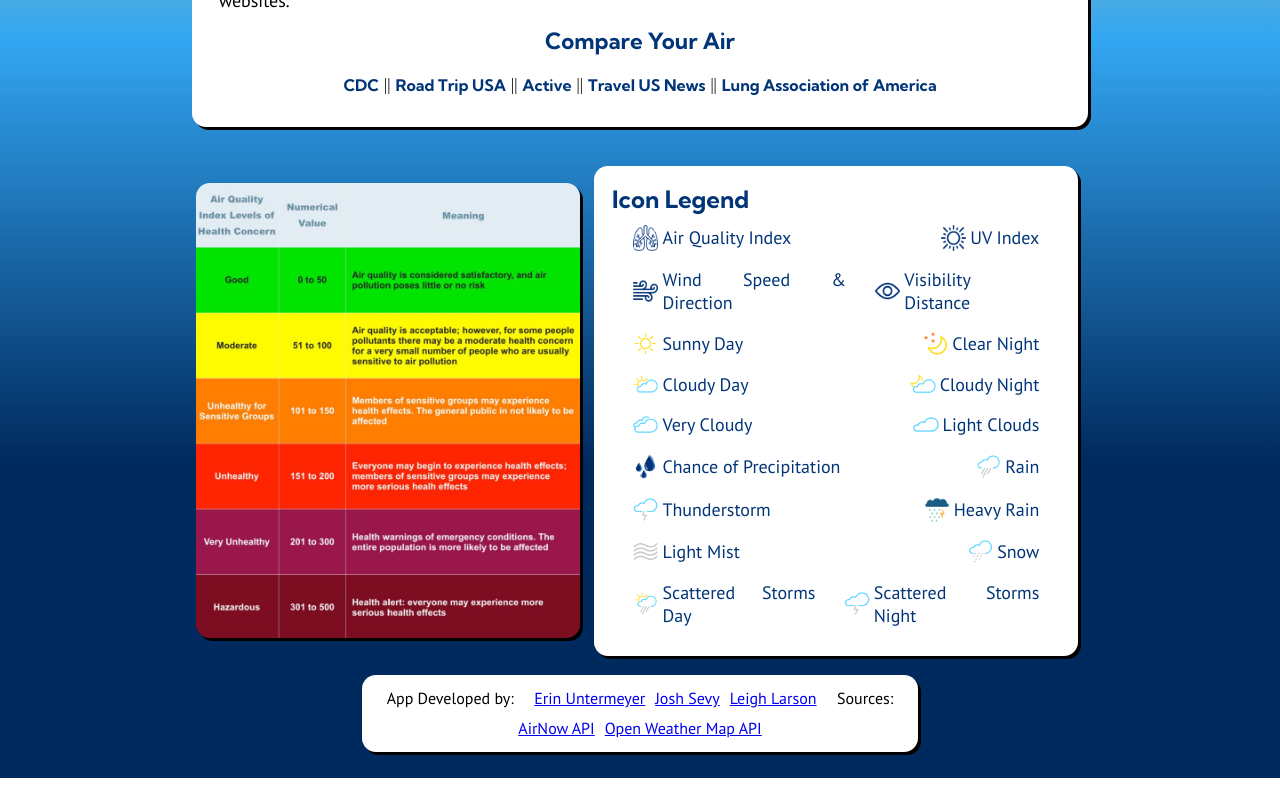
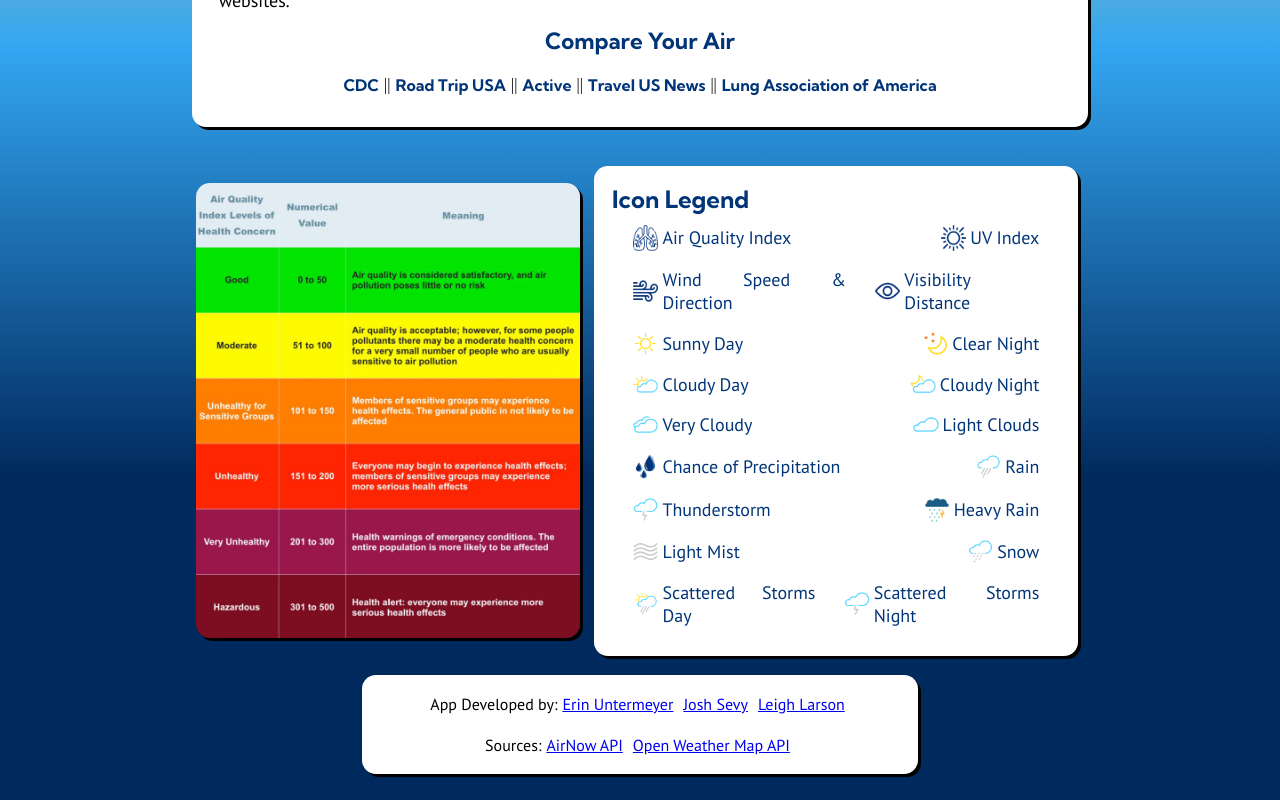
Before and after one commit to leighlars/BreatheAmAIRica, a React (Create React App) app: page /about in a window 1280 px wide. Shown: the part 435-1235 px from the top of the page. Before the commit the page ends 1213 px from the top, so only its background shows below. Built offline with nearby package versions, Linux system fonts and the light colour scheme; a web font is replaced by a local one.

Commit message:
Fix margins on Credits box on About

```diff
--- a/src/About/About.scss
+++ b/src/About/About.scss
@@ -101,7 +101,7 @@
 
 
 .credits {
-  @include rowDisplay();
+  @include columnDisplay();
   @include textFont(1em);
   background: white;
   border-radius: 14px;
@@ -119,4 +119,7 @@
   p {
     margin: 0 auto;
   }
+  .sources, .devs {
+    @include rowDisplay();
+  }
 }
--- a/src/About/About.tsx
+++ b/src/About/About.tsx
@@ -250,7 +250,8 @@ const About: React.FC = () => {
       </table>
      </div>
     </div>
-    <span className="credits">
+    <div className="credits">
+      <span className='devs'>
         <p>App Developed by:</p>
         <a
           href="https://github.com/ErinUntermeyer"
@@ -273,6 +274,8 @@ const About: React.FC = () => {
         >
           Leigh Larson
         </a>
+      </span>
+        <span className='sources'>
         <p>Sources:</p>
         <a
           href="https://www.airnow.gov/"
@@ -289,6 +292,7 @@ const About: React.FC = () => {
           Open Weather Map API
         </a>
         </span>
+      </div>
    </section>
   );
 }
```
Lines whose indentation alone changed are shown as unchanged.
